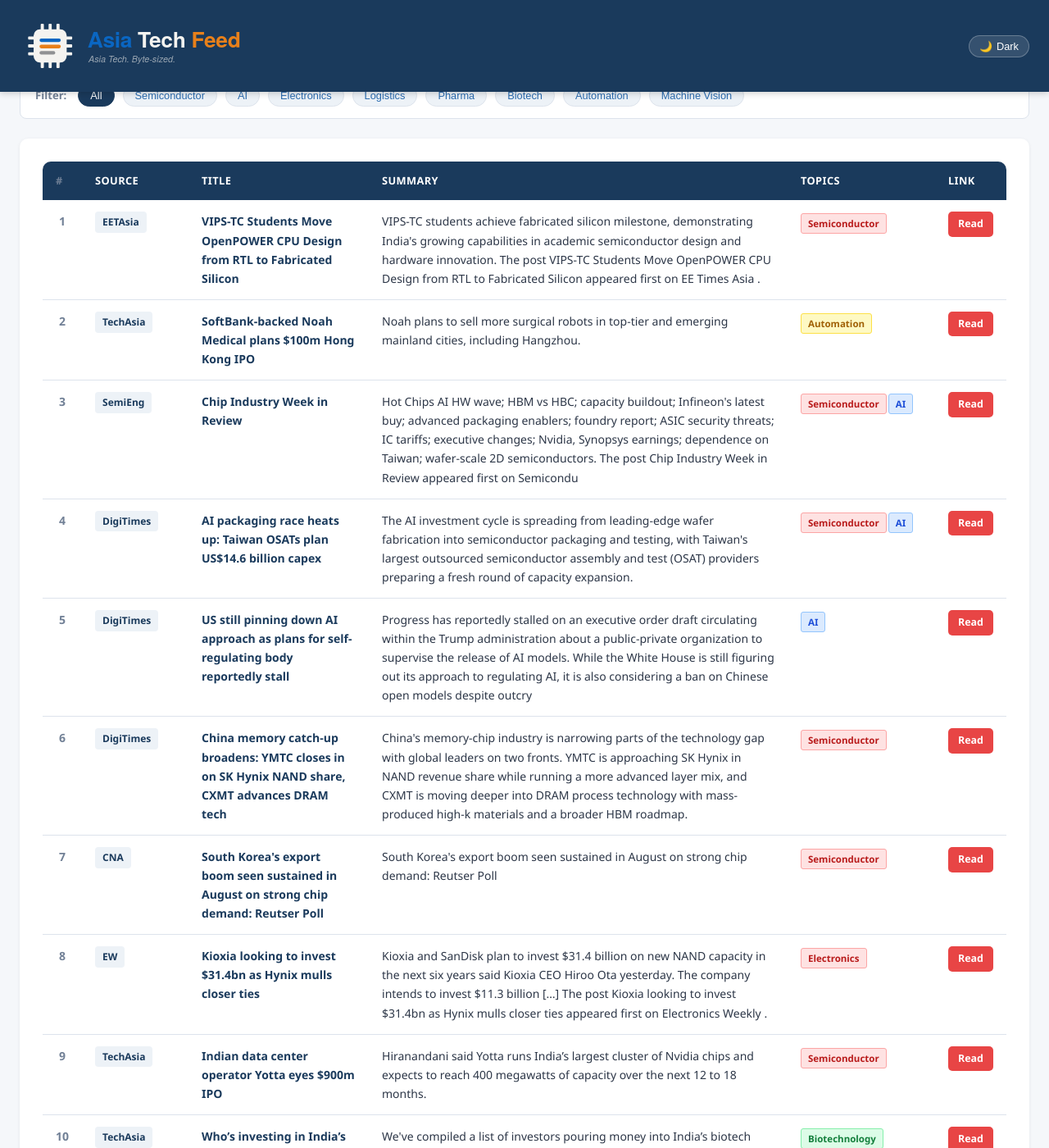
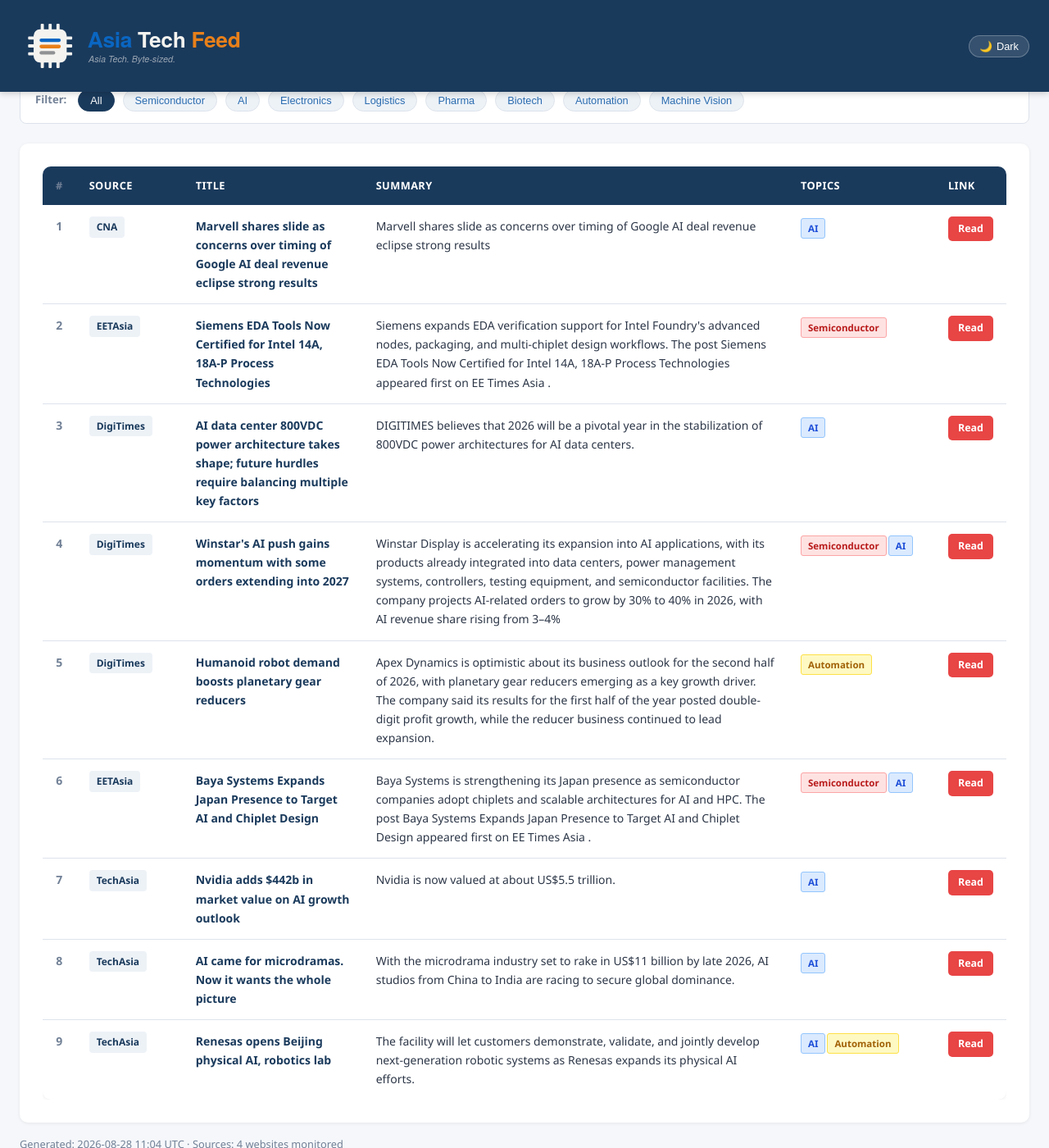
Before and after one commit to asiatechfeed/Asia-Tech-Feed, a Jekyll site: the page built from _posts/2026-08-28-asia-tech-news-digest.md, in a window 1280 px wide and 1400 px high, scrolled down 655 px. Shown: the whole window at 82% size. Built offline with Jekyll 4.4.1, drawn with Linux system fonts in a browser that asks for light colours; a script that is not in the unit is left out; some of the changed text lies outside the part shown.

Commit message:
📰 News digest 2026-08-28 (9 articles)

```diff
--- a/_posts/2026-08-28-asia-tech-news-digest.md
+++ b/_posts/2026-08-28-asia-tech-news-digest.md
@@ -1,16 +1,16 @@
 ---
 layout: post
 title: "Asia Tech News Digest - August 28, 2026"
-date: 2026-08-28 16:00:56 +0800
-articles_count: 10
-sources_count: 6
-sources: ["CNA", "DigiTimes", "EETAsia", "EW", "SemiEng", "TechAsia"]
+date: 2026-08-28 19:04:22 +0800
+articles_count: 9
+sources_count: 4
+sources: ["CNA", "DigiTimes", "EETAsia", "TechAsia"]
 csv_file: /assets/data/news-2026-08-28.tsv
-featured_title: "VIPS-TC Students Move OpenPOWER CPU Design from RTL to Fabricated Silicon"
-featured_url: "https://www.eetasia.com/vips-tc-students-move-openpower-cpu-design-from-rtl-to-fabricated-silicon/"
-featured_source: "EETAsia"
-featured_summary: "VIPS-TC students achieve fabricated silicon milestone, demonstrating India's growing capabilities in academic semiconductor design and hardware innovation. The post VIPS-TC Students Move OpenPOWER CPU Design from RTL to Fabricated Silicon appeared first on EE Times Asia ."
-featured_image: ""
+featured_title: "Marvell shares slide as concerns over timing of Google AI deal revenue eclipse strong results"
+featured_url: "https://www.channelnewsasia.com/business/marvell-shares-slide-concerns-over-timing-google-ai-deal-revenue-eclipse-strong-results-6347796"
+featured_source: "CNA"
+featured_summary: "Marvell shares slide as concerns over timing of Google AI deal revenue eclipse strong results"
+featured_image: "https://dam.mediacorp.sg/image/upload/s--aK-qWtUB--/c_fill,g_auto,h_676,w_1200/fl_relative,g_south_east,l_mediacorp:cna:watermark:2024-04:reuters_1,w_0.1/f_auto,q_auto/v1/one-cms/core/2026-08-28T105647Z_1_LYNXMPEM7R0TX_RTROPTP_3_MARVELL-TECHNOLOGY-ALPHABET.JPG?itok=f1-jLs-9"
 ---
 
 <table class="news-table">
@@ -27,83 +27,75 @@ featured_image: ""
 <tbody>
 <tr>
   <td class="col-num">1</td>
-  <td class="col-source"><span class="source-badge">EETAsia</span></td>
-  <td class="col-title"><span class="article-title">VIPS-TC Students Move OpenPOWER CPU Design from RTL to Fabricated Silicon</span></td>
-  <td class="col-summary">VIPS-TC students achieve fabricated silicon milestone, demonstrating India's growing capabilities in academic semiconductor design and hardware innovation. The post VIPS-TC Students Move OpenPOWER CPU Design from RTL to Fabricated Silicon appeared first on EE Times Asia .</td>
-  <td class="col-tags"><span class="tag semi">Semiconductor</span></td>
-  <td class="col-link"><a class="btn-link" href="https://www.eetasia.com/vips-tc-students-move-openpower-cpu-design-from-rtl-to-fabricated-silicon/" target="_blank" rel="noopener">Read</a></td>
+  <td class="col-source"><span class="source-badge">CNA</span></td>
+  <td class="col-title"><span class="article-title">Marvell shares slide as concerns over timing of Google AI deal revenue eclipse strong results</span></td>
+  <td class="col-summary">Marvell shares slide as concerns over timing of Google AI deal revenue eclipse strong results</td>
+  <td class="col-tags"><span class="tag ai">AI</span></td>
+  <td class="col-link"><a class="btn-link" href="https://www.channelnewsasia.com/business/marvell-shares-slide-concerns-over-timing-google-ai-deal-revenue-eclipse-strong-results-6347796" target="_blank" rel="noopener">Read</a></td>
 </tr>
 <tr>
   <td class="col-num">2</td>
-  <td class="col-source"><span class="source-badge">TechAsia</span></td>
-  <td class="col-title"><span class="article-title">SoftBank-backed Noah Medical plans $100m Hong Kong IPO</span></td>
-  <td class="col-summary">Noah plans to sell more surgical robots in top-tier and emerging mainland cities, including Hangzhou.</td>
-  <td class="col-tags"><span class="tag auto">Automation</span></td>
-  <td class="col-link"><a class="btn-link" href="https://www.techinasia.com/endowus-ceo-gregory-van-optimistic-profitability" target="_blank" rel="noopener">Read</a></td>
+  <td class="col-source"><span class="source-badge">EETAsia</span></td>
+  <td class="col-title"><span class="article-title">Siemens EDA Tools Now Certified for Intel 14A, 18A-P Process Technologies</span></td>
+  <td class="col-summary">Siemens expands EDA verification support for Intel Foundry's advanced nodes, packaging, and multi-chiplet design workflows. The post Siemens EDA Tools Now Certified for Intel 14A, 18A-P Process Technologies appeared first on EE Times Asia .</td>
+  <td class="col-tags"><span class="tag semi">Semiconductor</span></td>
+  <td class="col-link"><a class="btn-link" href="https://www.eetasia.com/siemens-eda-tools-now-certified-for-intel-14a-18a-p-process-technologies/" target="_blank" rel="noopener">Read</a></td>
 </tr>
 <tr>
   <td class="col-num">3</td>
-  <td class="col-source"><span class="source-badge">SemiEng</span></td>
-  <td class="col-title"><span class="article-title">Chip Industry Week in Review</span></td>
-  <td class="col-summary">Hot Chips AI HW wave; HBM vs HBC; capacity buildout; Infineon's latest buy; advanced packaging enablers; foundry report; ASIC security threats; IC tariffs; executive changes; Nvidia, Synopsys earnings; dependence on Taiwan; wafer-scale 2D semiconductors. The post Chip Industry Week in Review appeared first on Semicondu</td>
-  <td class="col-tags"><span class="tag semi">Semiconductor</span><span class="tag ai">AI</span></td>
-  <td class="col-link"><a class="btn-link" href="https://semiengineering.com/chip-industry-week-in-review-153/" target="_blank" rel="noopener">Read</a></td>
+  <td class="col-source"><span class="source-badge">DigiTimes</span></td>
+  <td class="col-title"><span class="article-title">AI data center 800VDC power architecture takes shape; future hurdles require balancing multiple key factors</span></td>
+  <td class="col-summary">DIGITIMES believes that 2026 will be a pivotal year in the stabilization of 800VDC power architectures for AI data centers.</td>
+  <td class="col-tags"><span class="tag ai">AI</span></td>
+  <td class="col-link"><a class="btn-link" href="https://www.digitimes.com/news/a20260819RS400/data-center-power-supply-digitimes-gan-nvidia-2026.html?chid=2" target="_blank" rel="noopener">Read</a></td>
 </tr>
 <tr>
   <td class="col-num">4</td>
   <td class="col-source"><span class="source-badge">DigiTimes</span></td>
-  <td class="col-title"><span class="article-title">AI packaging race heats up: Taiwan OSATs plan US$14.6 billion capex</span></td>
-  <td class="col-summary">The AI investment cycle is spreading from leading-edge wafer fabrication into semiconductor packaging and testing, with Taiwan's largest outsourced semiconductor assembly and test (OSAT) providers preparing a fresh round of capacity expansion.</td>
+  <td class="col-title"><span class="article-title">Winstar's AI push gains momentum with some orders extending into 2027</span></td>
+  <td class="col-summary">Winstar Display is accelerating its expansion into AI applications, with its products already integrated into data centers, power management systems, controllers, testing equipment, and semiconductor facilities. The company projects AI-related orders to grow by 30% to 40% in 2026, with AI revenue share rising from 3–4%</td>
   <td class="col-tags"><span class="tag semi">Semiconductor</span><span class="tag ai">AI</span></td>
-  <td class="col-link"><a class="btn-link" href="https://www.digitimes.com/news/a20260828PD224/king-yuan-ase-powertech-capex-investment-packaging-testing-taiwan.html" target="_blank" rel="noopener">Read</a></td>
+  <td class="col-link"><a class="btn-link" href="https://www.digitimes.com/news/a20260828PD232/winstar-2027-2026-expansion-ai-applications.html" target="_blank" rel="noopener">Read</a></td>
 </tr>
 <tr>
   <td class="col-num">5</td>
   <td class="col-source"><span class="source-badge">DigiTimes</span></td>
-  <td class="col-title"><span class="article-title">US still pinning down AI approach as plans for self-regulating body reportedly stall</span></td>
-  <td class="col-summary">Progress has reportedly stalled on an executive order draft circulating within the Trump administration about a public-private organization to supervise the release of AI models. While the White House is still figuring out its approach to regulating AI, it is also considering a ban on Chinese open models despite outcry</td>
-  <td class="col-tags"><span class="tag ai">AI</span></td>
-  <td class="col-link"><a class="btn-link" href="https://www.digitimes.com/news/a20260828VL212/usa-ai-regulation-ban.html" target="_blank" rel="noopener">Read</a></td>
+  <td class="col-title"><span class="article-title">Humanoid robot demand boosts planetary gear reducers</span></td>
+  <td class="col-summary">Apex Dynamics is optimistic about its business outlook for the second half of 2026, with planetary gear reducers emerging as a key growth driver. The company said its results for the first half of the year posted double-digit profit growth, while the reducer business continued to lead expansion.</td>
+  <td class="col-tags"><span class="tag auto">Automation</span></td>
+  <td class="col-link"><a class="btn-link" href="https://www.digitimes.com/news/a20260828PD229/apex-robot-demand-market-business.html" target="_blank" rel="noopener">Read</a></td>
 </tr>
 <tr>
   <td class="col-num">6</td>
-  <td class="col-source"><span class="source-badge">DigiTimes</span></td>
-  <td class="col-title"><span class="article-title">China memory catch-up broadens: YMTC closes in on SK Hynix NAND share, CXMT advances DRAM tech</span></td>
-  <td class="col-summary">China's memory-chip industry is narrowing parts of the technology gap with global leaders on two fronts. YMTC is approaching SK Hynix in NAND revenue share while running a more advanced layer mix, and CXMT is moving deeper into DRAM process technology with mass-produced high-k materials and a broader HBM roadmap.</td>
-  <td class="col-tags"><span class="tag semi">Semiconductor</span></td>
-  <td class="col-link"><a class="btn-link" href="https://www.digitimes.com/news/a20260828VL214/nand-dram-technology-sk-hynix-cxmt.html" target="_blank" rel="noopener">Read</a></td>
+  <td class="col-source"><span class="source-badge">EETAsia</span></td>
+  <td class="col-title"><span class="article-title">Baya Systems Expands Japan Presence to Target AI and Chiplet Design</span></td>
+  <td class="col-summary">Baya Systems is strengthening its Japan presence as semiconductor companies adopt chiplets and scalable architectures for AI and HPC. The post Baya Systems Expands Japan Presence to Target AI and Chiplet Design appeared first on EE Times Asia .</td>
+  <td class="col-tags"><span class="tag semi">Semiconductor</span><span class="tag ai">AI</span></td>
+  <td class="col-link"><a class="btn-link" href="https://www.eetasia.com/baya-systems-expands-japan-presence-to-target-ai-and-chiplet-design/" target="_blank" rel="noopener">Read</a></td>
 </tr>
 <tr>
   <td class="col-num">7</td>
-  <td class="col-source"><span class="source-badge">CNA</span></td>
-  <td class="col-title"><span class="article-title">South Korea's export boom seen sustained in August on strong chip demand: Reutser Poll</span></td>
-  <td class="col-summary">South Korea's export boom seen sustained in August on strong chip demand: Reutser Poll</td>
-  <td class="col-tags"><span class="tag semi">Semiconductor</span></td>
-  <td class="col-link"><a class="btn-link" href="https://www.channelnewsasia.com/business/south-koreas-export-boom-seen-sustained-in-august-strong-chip-demand-reutser-poll-6347121" target="_blank" rel="noopener">Read</a></td>
+  <td class="col-source"><span class="source-badge">TechAsia</span></td>
+  <td class="col-title"><span class="article-title">Nvidia adds $442b in market value on AI growth outlook</span></td>
+  <td class="col-summary">Nvidia is now valued at about US$5.5 trillion.</td>
+  <td class="col-tags"><span class="tag ai">AI</span></td>
+  <td class="col-link"><a class="btn-link" href="https://www.techinasia.com/nvidia-denies-chinaspecific-ai-chip-roadmap" target="_blank" rel="noopener">Read</a></td>
 </tr>
 <tr>
   <td class="col-num">8</td>
-  <td class="col-source"><span class="source-badge">EW</span></td>
-  <td class="col-title"><span class="article-title">Kioxia looking to invest $31.4bn as Hynix mulls closer ties</span></td>
-  <td class="col-summary">Kioxia and SanDisk plan to invest $31.4 billion on new NAND capacity in the next six years said Kioxia CEO Hiroo Ota yesterday. The company intends to invest $11.3 billion […] The post Kioxia looking to invest $31.4bn as Hynix mulls closer ties appeared first on Electronics Weekly .</td>
-  <td class="col-tags"><span class="tag semi">Electronics</span></td>
-  <td class="col-link"><a class="btn-link" href="https://www.electronicsweekly.com/news/business/kioxia-looking-to-invest-31-4bn-as-hynix-mulls-closer-ties-2026-08/" target="_blank" rel="noopener">Read</a></td>
+  <td class="col-source"><span class="source-badge">TechAsia</span></td>
+  <td class="col-title"><span class="article-title">AI came for microdramas. Now it wants the whole picture</span></td>
+  <td class="col-summary">With the microdrama industry set to rake in US$11 billion by late 2026, AI studios from China to India are racing to secure global dominance.</td>
+  <td class="col-tags"><span class="tag ai">AI</span></td>
+  <td class="col-link"><a class="btn-link" href="https://www.techinasia.com/ai-microdramas-picture" target="_blank" rel="noopener">Read</a></td>
 </tr>
 <tr>
   <td class="col-num">9</td>
   <td class="col-source"><span class="source-badge">TechAsia</span></td>
-  <td class="col-title"><span class="article-title">Indian data center operator Yotta eyes $900m IPO</span></td>
-  <td class="col-summary">Hiranandani said Yotta runs India’s largest cluster of Nvidia chips and expects to reach 400 megawatts of capacity over the next 12 to 18 months.</td>
-  <td class="col-tags"><span class="tag semi">Semiconductor</span></td>
-  <td class="col-link"><a class="btn-link" href="https://www.techinasia.com/temasekbacked-stt-gdc-weighs-500m-india-ipo" target="_blank" rel="noopener">Read</a></td>
-</tr>
-<tr>
-  <td class="col-num">10</td>
-  <td class="col-source"><span class="source-badge">TechAsia</span></td>
-  <td class="col-title"><span class="article-title">Who’s investing in India’s biotech startups?</span></td>
-  <td class="col-summary">We've compiled a list of investors pouring money into India’s biotech startups.</td>
-  <td class="col-tags"><span class="tag bio">Biotechnology</span></td>
-  <td class="col-link"><a class="btn-link" href="https://www.techinasia.com/whos-investing-indias-biotech-startups" target="_blank" rel="noopener">Read</a></td>
+  <td class="col-title"><span class="article-title">Renesas opens Beijing physical AI, robotics lab</span></td>
+  <td class="col-summary">The facility will let customers demonstrate, validate, and jointly develop next-generation robotic systems as Renesas expands its physical AI efforts.</td>
+  <td class="col-tags"><span class="tag ai">AI</span><span class="tag auto">Automation</span></td>
+  <td class="col-link"><a class="btn-link" href="https://www.techinasia.com/japan-tech-earnings-jump-on-ai-demand-in-data-centers" target="_blank" rel="noopener">Read</a></td>
 </tr>
 </tbody>
 </table>
```
Also changed, not shown: _data/seen_urls.json (+10 -1 lines), _digest_meta.json (+21 -23 lines), assets/data/news-2026-08-28.tsv (+9 -10 lines), assets/data/search-index.json.
